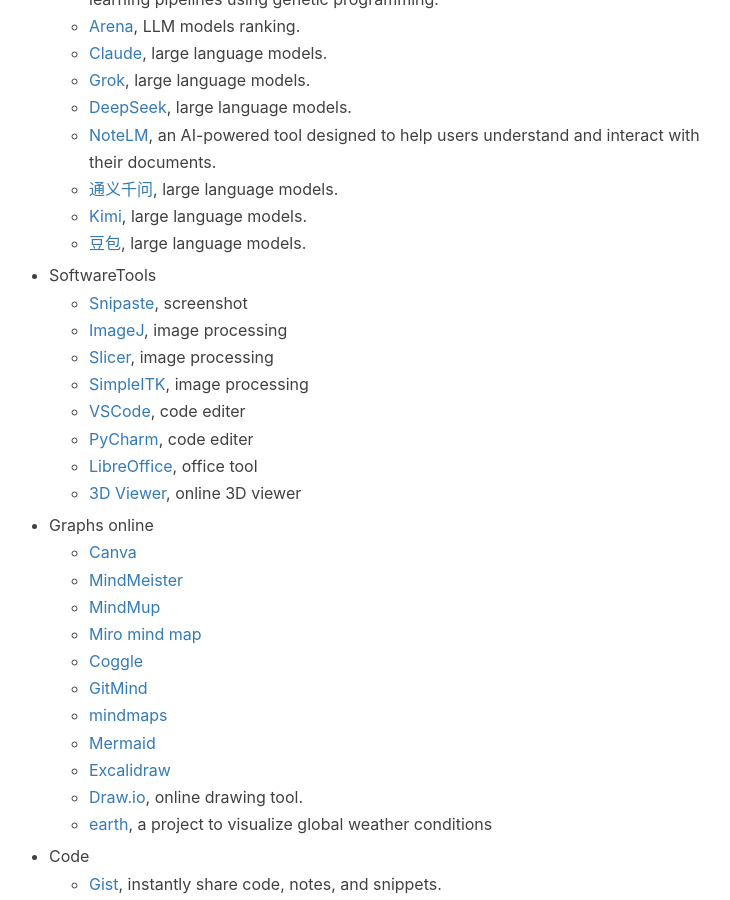
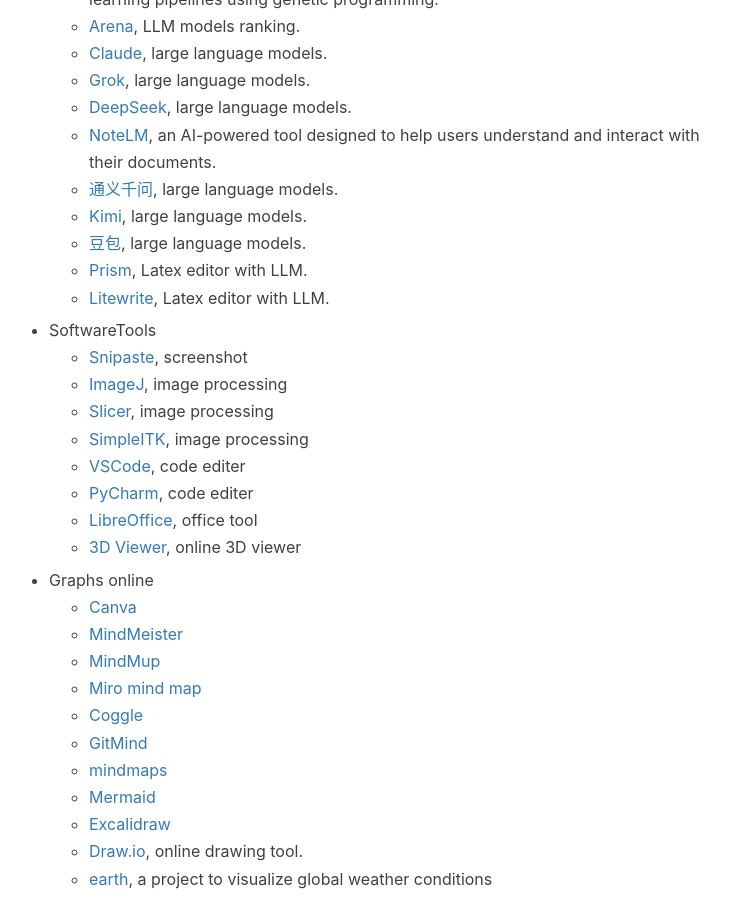
Before and after one commit to jizhang02/jizhang02.github.io, a Jekyll site: the page built from _posts/2022-09-20-productivity.markdown, in a window 1280 px wide and 900 px high, scrolled down 4367 px. Shown: the whole window, without its empty margins (256-986 px from the left). Built offline with Jekyll 4.4.1, drawn with Linux system fonts in a browser that asks for light colours; nearby versions of some CDN libraries; a script that is not in the unit is left out; comment, search, counter and statistics services are not loaded.

Commit message:
Add new AI tools to productivity post

```diff
--- a/_posts/2022-09-20-productivity.markdown
+++ b/_posts/2022-09-20-productivity.markdown
@@ -164,6 +164,8 @@
     * [通义千问](https://www.tongyi.com/qianwen/), large language models.
     * [Kimi](https://kimi.moonshot.cn/), large language models.
     * [豆包](https://www.doubao.com/chat/), large language models.
+    * [Prism](https://prism.openai.com/), Latex editor with LLM.
+    * [Litewrite](https://litewrite.ai/), Latex editor with LLM.
 
 
 
```
